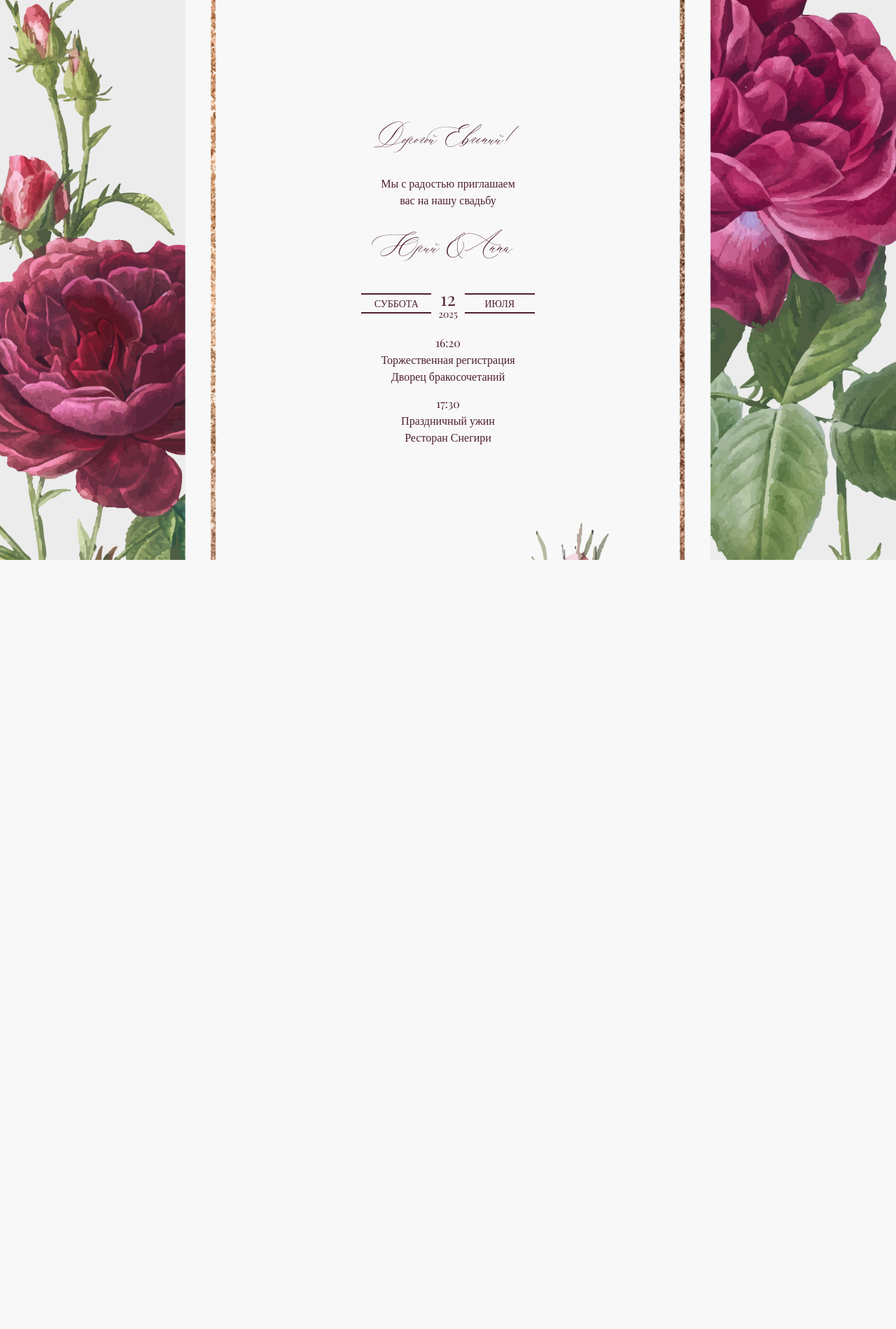
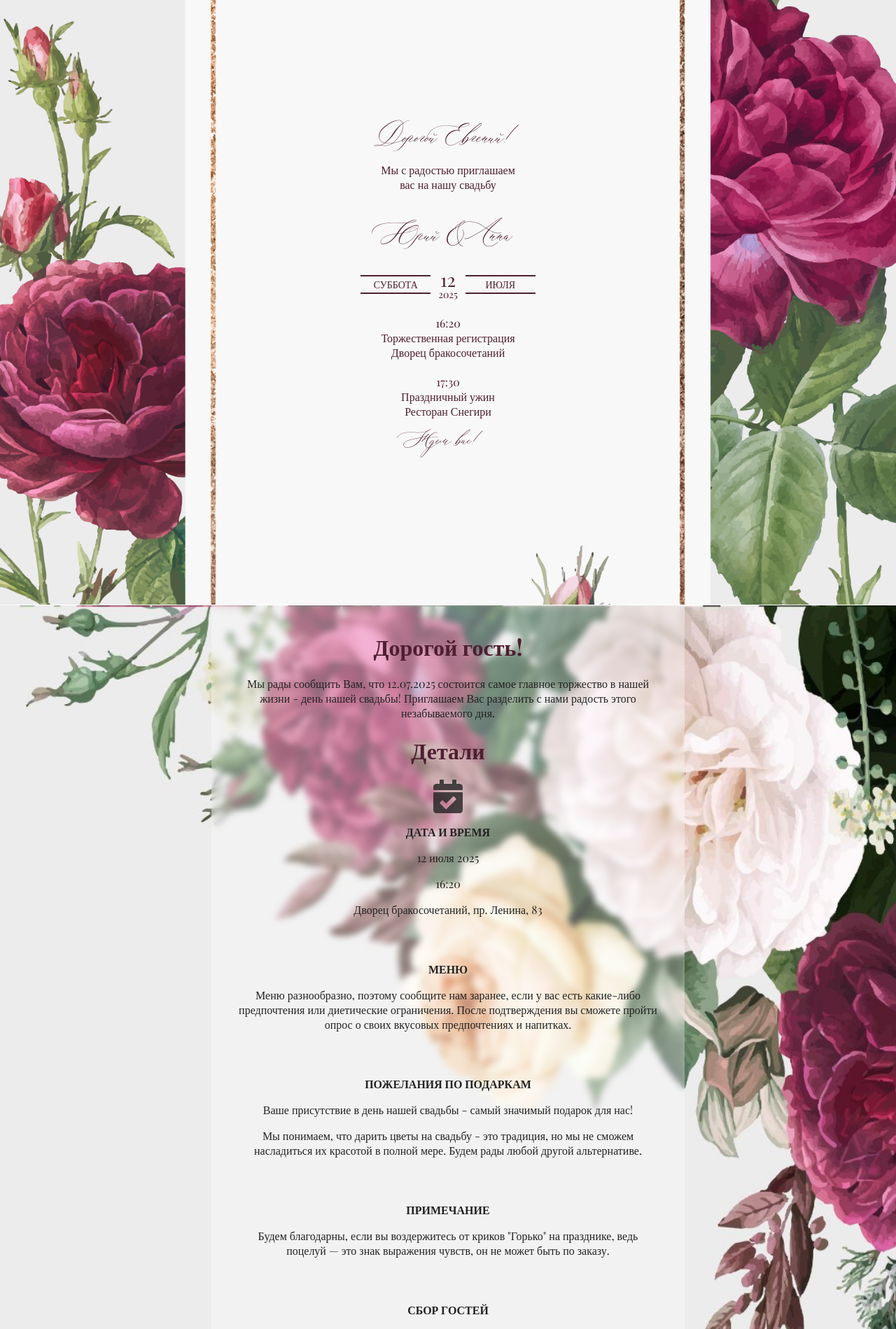
Before and after one commit to urakobzar/urakobzar.github.io, a PHP site: page /index.html in a window 1280 px wide. Shown: the top 1899 px of the page at 70% size. Before the commit the page ends 800 px from the top, so only its background shows below. Run offline with PHP 8.4, Linux system fonts and the light colour scheme.

Commit message:
Revert "Картинка"
This reverts commit 5b83602f9fec0ccbf16fa7a8ba89466a8b8122b6.

```diff
--- a/WeddingInvitation/Alexander.html
+++ b/WeddingInvitation/Alexander.html
@@ -51,8 +51,7 @@
         <span class="sub-heading"> <br>17:30<br>Праздничный ужин<br>Ресторан Снегири<br></span>
         <span class="heading-subtext11"> Ждем вас!</span>
     </header>
-    <div class="
-         " id="portfolio">
+    <div class="block" id="portfolio">
         <section class="section">
             <h2 class="sub-headin11g">Дорогой гость!</h2>
             <p>
--- a/WeddingInvitation/index.html
+++ b/WeddingInvitation/index.html
@@ -10,25 +10,27 @@
     <link href="https://fonts.googleapis.com/css?family=Caveat|Quicksand&display=swap" rel="stylesheet">
     <link href="https://fonts.googleapis.com/css2?family=Playfair+Display:wght@400;700&display=swap" rel="stylesheet">
     <link href="https://fonts.googleapis.com/css2?family=PT+Serif&display=swap" rel="stylesheet">
-    <meta name="viewport" content="width=device-width, initial-scale=1, maximum-scale=1, user-scalable=no">
+    <meta name="viewport" content="width=device-width, initial-scale=1">
     <style>
         iframe {
-            width: 100%;
-            max-width: 350px;
             height: 1200px;
+            width: 350px;
             border: none;
         }
     </style>
 </head>
 <body>
     <header class="header">
-        <div class="header-content">
         <h1 class="heading">
             <span class="heading-subtext">Дорогой Евгений!</span>
-                <span class="sub-heading">Мы с радостью приглашаем<br>вас на нашу свадьбу</span>
+            <span class="sub-heading">
+                Мы с радостью приглашаем
+                <br>вас на нашу свадьбу
+            </span>
+            <br>
+            <br>
             <span class="heading-subtext">Юрий & Анна</span>
         </h1>
-
         <div class="calendar">
             <div class="calendar-section">
                 <div class="line-text">СУББОТА</div>
@@ -41,12 +43,13 @@
                 <div class="line-text">ИЮЛЯ</div>
             </div>
         </div>
-
-            <div class="event-details">
-                <span class="sub-heading">16:20<br>Торжественная регистрация<br>Дворец бракосочетаний</span>
-                <span class="sub-heading">17:30<br>Праздничный ужин<br>Ресторан Снегири</span>
-            </div>
-        </div>
+        <span class="sub-heading">
+            <br>16:20
+            <br>Торжественная регистрация
+            <br>Дворец бракосочетаний<br>
+        </span>
+        <span class="sub-heading"> <br>17:30<br>Праздничный ужин<br>Ресторан Снегири<br></span>
+        <span class="heading-subtext11"> Ждем вас!</span>
     </header>
     <div class="block" id="portfolio">
         <section class="section">
--- a/WeddingInvitation/theme.css
+++ b/WeddingInvitation/theme.css
@@ -1,17 +1,13 @@
-* {
-    box-sizing: border-box;
-    margin: 0;
-    padding: 0;
+*{
+    /*font-family: 'Quicksand', sans-serif;*/
     font-size: 16px;
     color: #222;
 }
-
 html, body {
-    height: 100%;
-    width: 100%;
+    margin: 0;
+    height: 100vh;
+    text-align: center;
     font-family: 'Playfair Display', 'Times New Roman', 'PT Serif', 'Georgia', serif;
-    overflow-x: hidden;
-    text-align:center
 }
 
 .body{
@@ -28,38 +24,18 @@ html, body {
     transform: translate(-50%, 0);
 }
 
-.header {
-    position: relative;
-    width: 100%;
-    height: 100vh;
-    max-height: 800px;
+.header{
     background-image: url(./img/back1.jpg);
+    background-repeat: no-repeat;
+    background-position: 50% 50%;
+    background-attachment: scroll;
     background-size: cover;
-    background-position: center;
-    background-repeat: no-repeat;
-    display: flex;
-    align-items: center;
-    justify-content: center;
-    padding: 20px;
-    overflow: hidden;
+    height: 90vh;
+    margin: 0;
+    padding-top: 18vh;
+    border-bottom:1px solid rgb(255, 255, 255);
+    font-weight: normal;
 }
-
-.header-content {
-    width: 100%;
-    max-width: 500px;
-    padding: 20px;
-    text-align: center;
-    position: relative;
-    z-index: 2;
-}
-
-/* Адаптивные тексты */
-.heading {
-    color: #4E1F31;
-    font-weight: normal;
-    margin-bottom: 20px;
-}
-
 .heading {
     color: #4E1F31;
     font-weight: normal;
@@ -68,10 +44,8 @@ html, body {
     color: #4E1F31;
     display: block;
     font-family: 'Saint Amour Script';
+    font-size: 4em;
     font-weight: normal;
-    margin: 10px 0;
-    font-size: clamp(2.5rem, 8vw, 4rem);
-    line-height: 1.2;
 }
 
 .heading-subtext11 {
@@ -123,17 +97,11 @@ html, body {
     padding: 1em 2.4em;
 }
 
-.sub-heading {
-    font-size: clamp(0.9rem, 3.5vw, 1rem);
-    line-height: 1.5;
+.sub-heading{
+    /*font-family: 'CapsuleXProMediumUC';*/
+    font-size: 1em;
+    line-height: 1em;
     color: #4E1F31;
-    display: block;
-    margin: 15px 0;
-}
-
-.wait-text {
-    font-size: clamp(2rem, 7vw, 3rem);
-    margin-top: 20px;
 }
 
 
@@ -168,75 +136,64 @@ html, body {
     background: #fff;
   }*/
 
-.calendar {
+  .calendar {
     display: flex;
+    flex-direction: row; /* Явно указываем направление */
+    align-items: center;
     justify-content: center;
-    align-items: center;
-    margin: 20px auto;
-    max-width: 300px;
+    flex-wrap: nowrap; /* Запрещаем перенос на новую строку */
+    width: auto; /* Ширина по содержимому */
+    margin: 0 auto; /* Центрирование */
+    text-align: center;
 }
 
 .calendar-section {
-    padding: 0 10px;
+    flex: 0 0 auto; /* Не растягивать и не сжимать */
+    padding: 0 10px; /* Отступы между элементами */
+    white-space: nowrap; /* Запрет переноса текста */
 }
 
 .line-text {
     border-top: 2px solid #4E1F31;
     border-bottom: 2px solid #4E1F31;
-    padding: 3px 0;
-    font-size: clamp(10px, 3.5vw, 14px);
+    padding: 2px 0;
+    font-size: 14px;
     color: #4E1F31;
     width: 100px;
+    display: block; /* Чтобы текст занимал всю ширину */
 }
 
-.calendar-date .day {
-    font-size: clamp(20px, 8vw, 26px);
-    color: #4E1F31;
+.calendar-date {
+    padding: 0 1px;
+    flex: 0 0 auto; /* Фиксированная ширина */
 }
 
-.calendar-date .year {
-    font-size: clamp(10px, 3.5vw, 14px);
+  .calendar-date .day {
+    font-size: 26px;
     color: #4E1F31;
-    margin-top: -5px;
-}
+  }
 
-/* Детали события */
-.event-details {
-    margin-top: 20px;
-}
+  .calendar-date .year {
+    font-size: 14px;
+    color: #4E1F31;
+    margin-top: -6px;
+  }
 
-/* Медиа-запросы для тонкой настройки */
-@media (max-width: 480px) {
-    .header {
-        padding-top: 10vh;
-        height: auto;
-        min-height: 100vh;
+  @media (max-width: 480px) {
+    .calendar {
+        flex-direction: row; /* Оставляем в строку даже на мобильных */
+        flex-wrap: wrap; /* Разрешаем перенос только если не помещается */
     }
-
-    .header-content {
-        padding: 10px;
+    .calendar-section, .calendar-date {
+        padding: 5px; /* Уменьшаем отступы */
     }
-
-    .calendar {
-        flex-wrap: wrap;
-        max-width: 250px;
-    }
-
     .line-text {
-        width: 80px;
+        font-size: 12px; /* Уменьшаем шрифт */
     }
 }
 
-@media (max-height: 700px) {
-    .heading-subtext {
-        font-size: clamp(2rem, 6vw, 3rem);
+/*@media only screen and (max-width: 600px) {
+    .heading {
+        font-size: 1024px;
     }
-
-    .wait-text {
-        font-size: clamp(1.8rem, 6vw, 2.5rem);
-    }
-
-    .sub-heading {
-        margin: 10px 0;
-    }
-}
+  }
```
Lines whose indentation alone changed are shown as unchanged.
